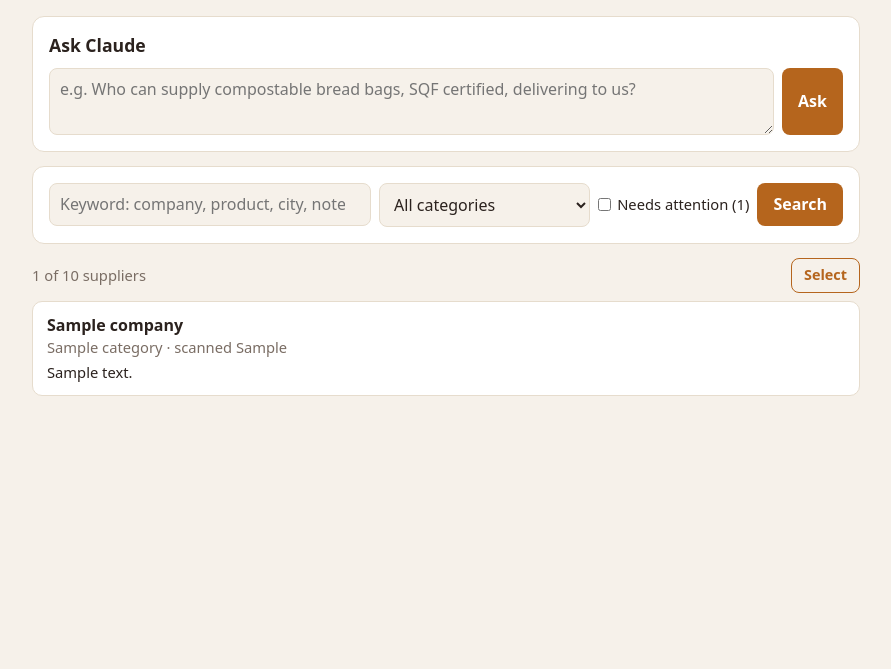
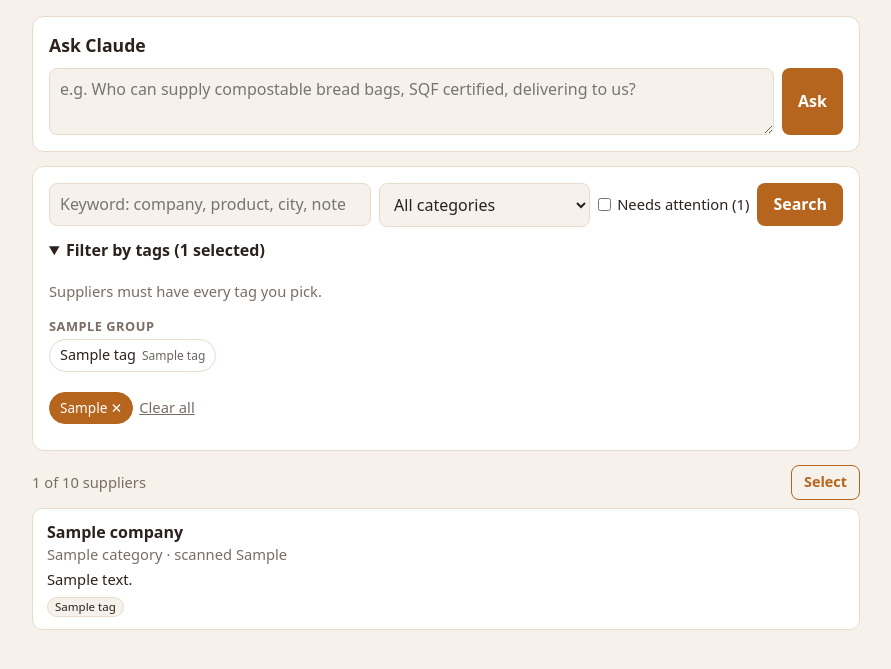
Before and after one commit to jennysaidrun-a11y/Rolodex, a FastAPI app: template rolodex/templates/index.html in a window 1280 px wide. Shown: the part 53-722 px from the top of the page, without its empty margins (194-1085 px from the left). Run offline with FastAPI, Linux system fonts and the light colour scheme; the template is opened without the code that fills it: most values are stand-ins (such as "Sample title", 1, 10 or a date in 2020).

Commit message:
Tags from research, with a multi-select tag filter
Each scan now returns 5-15 filter tags grouped as Product, Certification,
Capability, Service area and Other. Research is shown the tags already in
use so it reuses the same spellings, and new tags are snapped to existing
ones case-insensitively. The search page gets a "Filter by tags" panel of
toggle chips with counts (a supplier must have every selected tag), plus
removable active-filter pills. Profiles show their tags as filter links.
On Edit, staff can untick research tags (they stay removed on rescans) or
add their own. Older databases get the new columns on startup.

Co-Authored-By: Claude Opus 5.5 <noreply@anthropic.com>
Claude-Session: https://claude.ai/code/session_01KMZ8PeRytnXvzSoetYWKQa

```diff
--- a/rolodex/app.py
+++ b/rolodex/app.py
@@ -13,7 +13,7 @@ from urllib.parse import urlencode
 from contextlib import asynccontextmanager
 from pathlib import Path
 
-from fastapi import FastAPI, File, Form, HTTPException, Request, UploadFile
+from fastapi import FastAPI, File, Form, HTTPException, Query, Request, UploadFile
 from fastapi.responses import FileResponse, RedirectResponse
 from fastapi.staticfiles import StaticFiles
 from fastapi.templating import Jinja2Templates
@@ -26,6 +26,8 @@ from . import claude, config, db, recheck
 HERE = Path(__file__).resolve().parent
 templates = Jinja2Templates(directory=HERE / "templates")
 # Links come from web research: only ever render http(s) ones.
+templates.env.globals["without_tag"] = lambda request, tag: "/?" + urlencode(
+    [(k, v) for k, v in request.query_params.multi_items() if not (k == "tag" and v == tag)])
 templates.env.filters["link"] = lambda u: u if str(u).lower().startswith(("http://", "https://")) else ""
 
 
@@ -81,9 +83,10 @@ def login(request: Request, password: str = Form(...)):
 # ---------- browse / search / ask ----------
 
 @app.get("/")
-def home(request: Request, q: str = "", category: str = "", attention: bool = False):
-    return page(request, "index.html", suppliers=db.search(q, category, attention), q=q, category=category,
-                attention=attention, categories=db.categories(),
+def home(request: Request, q: str = "", category: str = "", attention: bool = False,
+         tag: list[str] = Query([])):
+    return page(request, "index.html", suppliers=db.search(q, category, attention, tag), q=q, category=category,
+                attention=attention, categories=db.categories(), selected_tags=tag, tag_counts=db.tag_counts(),
                 attention_count=len(db.search(attention=True)), total=len(db.all_suppliers()))
 
 
@@ -160,19 +163,29 @@ def supplier(request: Request, supplier_id: int):
 def edit_form(request: Request, supplier_id: int, new: bool = False, error: str = ""):
     s = _get(supplier_id)
     return page(request, "edit.html", s=s, new=new, error=error, cards=db.cards_for(supplier_id),
-                all_categories=sorted(set(claude.CATEGORIES) | set(db.categories())),
+                all_categories=sorted(set(claude.CATEGORIES) | set(db.categories())), tag_groups=db.TAG_GROUPS,
                 duplicates=db.possible_duplicates(s["company"], s["website"], s["email"], exclude=supplier_id))
 
 
 @app.post("/supplier/{supplier_id}/edit")
 def edit(supplier_id: int, company: str = Form(...), contact_name: str = Form(""),
          contact_title: str = Form(""), phone: str = Form(""), email: str = Form(""), website: str = Form(""),
-         address: str = Form(""), categories: list[str] = Form([]), other_categories: str = Form("")):
+         address: str = Form(""), categories: list[str] = Form([]), other_categories: str = Form(""),
+         keep_tags: list[str] = Form([]), new_tags: str = Form(""), new_tag_group: str = Form("Other")):
     s = _get(supplier_id)
     cats = categories + [c.strip() for c in other_categories.split(",") if c.strip()]
+    # Tags: unticking a research tag removes it for good (rescans won't bring it back);
+    # typed-in tags are staff tags and are kept across rescans.
+    kept = {t.lower() for t in keep_tags}
+    added = db.clean_tags([{"group": new_tag_group, "name": n} for n in new_tags.split(",")])
+    added_names = {t["name"].lower() for t in added}
+    removed = ({n.lower() for n in s["removed_tags"]}
+               | {t["name"].lower() for t in s["tags"] if t["name"].lower() not in kept}) - added_names
+    staff = [t for t in s["staff_tags"] if t["name"].lower() in kept and t["name"].lower() not in added_names]
     db.update_supplier(supplier_id, company=company.strip() or "Unknown company", contact_name=contact_name,
                        contact_title=contact_title, phone=phone, email=email, website=website, address=address,
-                       categories=list(dict.fromkeys(cats)))
+                       categories=list(dict.fromkeys(cats)), staff_tags=staff + added,
+                       removed_tags=sorted(removed))
     if s["status"] == "new":   # first save of a new card: go research it
         recheck.queue(supplier_id)
     return back_to(f"/supplier/{supplier_id}")
--- a/rolodex/claude.py
+++ b/rolodex/claude.py
@@ -9,6 +9,7 @@ from pathlib import Path
 import anthropic
 
 from . import config
+from .db import TAG_GROUPS
 
 CATEGORIES = [
     "Flour & grains", "Sweeteners", "Dairy & eggs", "Fats & oils", "Yeast & cultures",
@@ -84,6 +85,7 @@ RESEARCH_SCHEMA = _schema({
     "needs_attention": {"type": "boolean"},
     "attention_reason": STR,
     "sources": STR_LIST,
+    "tags": {"type": "array", "items": _schema({"group": {"type": "string", "enum": TAG_GROUPS}, "name": STR})},
 })
 
 ANSWER_SCHEMA = _schema({
@@ -148,7 +150,21 @@ def read_card(front: Path, back: Path | None) -> dict:
     return _json_result(response)
 
 
-def research(supplier: dict, notes: list[str]) -> dict:
+TAG_GUIDE = (
+    "tags: 5-15 short filter tags (1-3 words, Title Case) that buyers would filter on, each in a group:\n"
+    "- Product: specific things they sell, e.g. Bread Bags, Corrugated Boxes, High-Gluten Flour, "
+    "Sesame Seeds, Spiral Mixers, Conveyor Belting\n"
+    "- Certification: e.g. SQF, BRCGS, FSSC 22000, Organic, Kosher, Halal, Non-GMO Project, Gluten-Free "
+    "Certified (only if confirmed current)\n"
+    "- Capability: e.g. Nut-Free Facility, Custom Printing, Private Label, Bulk Totes, Same-Week Delivery, "
+    "Equipment Repair, 24/7 Service, Compostable\n"
+    "- Service area: e.g. Nationwide, Midwest, Kansas\n"
+    "- Other: e.g. Distributor, Manufacturer, Family-Owned, Recall History\n"
+    "Only tag what the sources support."
+)
+
+
+def research(supplier: dict, notes: list[str], vocabulary: list[dict] | None = None) -> dict:
     """Look the supplier up on the web and return a fresh profile, noting what changed since last time."""
     known = {k: supplier[k] for k in ("company", "contact_name", "phone", "email", "website", "address",
                                       "categories")}
@@ -174,7 +190,11 @@ def research(supplier: dict, notes: list[str]) -> dict:
         "changes_since_last_check: short bullets of what differs from the last check (empty on the first "
         "check). Set needs_attention for anything the bakery should look at: a recall or warning letter, a "
         "lost certification, a closure or acquisition, or a website/phone that no longer works. "
-        "The summary is 2-3 sentences on who they are and what they could supply us."
+        "The summary is 2-3 sentences on who they are and what they could supply us.\n\n"
+        + TAG_GUIDE
+        + ("\nTags already used in the rolodex (reuse these exact spellings whenever one fits; add a new tag "
+           "only for something none of them covers):\n"
+           + "\n".join(f"- {t['group']}: {t['name']}" for t in vocabulary) if vocabulary else "")
     )
     messages = [{"role": "user", "content": prompt}]
     for _ in range(6):   # web search can pause a long turn; resume it a few times
@@ -197,6 +217,7 @@ def _directory(suppliers: list[dict], notes: dict[int, list[str]]) -> str:
         p = s["profile"]
         rows.append({
             "id": s["id"], "company": s["company"], "status": s["status"], "categories": s["categories"],
+            "tags": [t["name"] for t in s.get("all_tags", [])],
             "contact": " ".join(x for x in (s["contact_name"], s["phone"], s["email"]) if x),
             "address": s["address"], "summary": s["summary"],
             "products": [x["name"] for x in p.get("products", [])],
--- a/rolodex/recheck.py
+++ b/rolodex/recheck.py
@@ -30,7 +30,7 @@ def research_one(supplier_id: int) -> None:
         db.update_supplier(supplier_id, status="researching")
         try:
             notes = [n["text"] for n in db.notes_for(supplier_id)]
-            result = claude.research(s, notes)
+            result = claude.research(s, notes, db.tag_vocabulary())
         except Exception as e:   # keep the loop alive; the error shows on the profile page
             log.exception("research failed for supplier %s", supplier_id)
             msg = str(e) if isinstance(e, claude.ClaudeError) else f"Unexpected error: {e}"
--- a/rolodex/static/style.css
+++ b/rolodex/static/style.css
@@ -82,3 +82,21 @@ legend { font-weight: 600; font-size: .92rem; padding: 0 4px; }
             justify-content: space-between; align-items: center; gap: 10px; }
 .scan-bar.on { display: flex; }
 .scan-bar .check input { width: 20px; height: 20px; }
+.filters .wide { flex-basis: 100%; }
+.tag-filter summary { cursor: pointer; font-weight: 600; padding: 4px 0; }
+.tag-group { margin: 8px 0; }
+.tag-group-name { display: block; font-size: .8rem; font-weight: 700; color: var(--muted); text-transform: uppercase;
+                  letter-spacing: .04em; margin-bottom: 4px; }
+.chip.toggle { cursor: pointer; font-size: .9rem; }
+.chip.toggle input { position: absolute; opacity: 0; pointer-events: none; }
+.chip.toggle:has(input:checked), .chip.on { background: var(--accent); border-color: var(--accent); color: #fff; }
+.chip.toggle:has(input:focus-visible) { outline: 2px solid var(--accent); outline-offset: 2px; }
+.chip .n { font-size: .75rem; opacity: .7; }
+a.chip { text-decoration: none; color: var(--ink); font-size: .85rem; }
+a.chip.on { color: #fff; }
+.active-tags { margin-top: 10px; align-items: center; }
+.profile-tags { margin: 8px 0 0; }
+.mini-tags { display: flex; flex-wrap: wrap; gap: 4px; margin-top: 6px; }
+.mini { font-size: .72rem; padding: 1px 7px; border-radius: 99px; background: var(--bg); border: 1px solid var(--line); }
+.add-tags { display: grid; grid-template-columns: 2fr 1fr; gap: 10px; }
+@media (max-width: 560px) { .add-tags { grid-template-columns: 1fr; } }
--- a/rolodex/templates/index.html
+++ b/rolodex/templates/index.html
@@ -19,7 +19,33 @@
     <label class="check"><input type="checkbox" name="attention" value="true" {% if attention %}checked{% endif %}
       onchange="this.form.submit()"> Needs attention ({{ attention_count }})</label>
     <button class="btn">Search</button>
+    {% if tag_counts %}
+    <details class="tag-filter wide" {% if selected_tags %}open{% endif %}>
+      <summary>Filter by tags{% if selected_tags %} ({{ selected_tags|length }} selected){% endif %}</summary>
+      <p class="muted">Suppliers must have every tag you pick.</p>
+      {% for group, tags in tag_counts.items() %}
+      <div class="tag-group">
+        <span class="tag-group-name">{{ group }}</span>
+        <div class="chips">
+          {% for name, n in tags %}
+          <label class="chip toggle"><input type="checkbox" name="tag" value="{{ name }}"
+            {% if name in selected_tags %}checked{% endif %} onchange="this.form.submit()"> {{ name }} <span class="n">{{ n }}</span></label>
+          {% endfor %}
+        </div>
+      </div>
+      {% endfor %}
+    </details>
+    {% endif %}
   </form>
+  {% if selected_tags %}
+  <div class="chips active-tags">
+    {% for t in selected_tags %}
+    <a class="chip on" href="{{ without_tag(request, t) }}"
+       title="Remove this tag filter">{{ t }} ✕</a>
+    {% endfor %}
+    <a class="muted" href="/">Clear all</a>
+  </div>
+  {% endif %}
 </section>
 
 <div class="list-head">
@@ -47,6 +73,7 @@
       {% if s.status == "new" %}<span class="tag">Not reviewed</span>{% endif %}
       <span class="muted">{{ s.categories|join(", ") }}{% if s.last_checked %} · scanned {{ s.last_checked[:10] }}{% endif %}</span>
       {% if s.summary %}<span class="summary">{{ s.summary }}</span>{% endif %}
+      {% if s.all_tags %}<span class="mini-tags">{% for t in s.all_tags[:8] %}<span class="mini">{{ t.name }}</span>{% endfor %}{% if s.all_tags|length > 8 %}<span class="muted">+{{ s.all_tags|length - 8 }}</span>{% endif %}</span>{% endif %}
     </a>
   </li>
   {% endfor %}
--- a/rolodex/templates/supplier.html
+++ b/rolodex/templates/supplier.html
@@ -7,6 +7,7 @@
     <div>
       <h1>{{ s.company }}</h1>
       <p class="muted">{{ s.categories|join(" · ") }}</p>
+      {% if s.all_tags %}<div class="chips profile-tags">{% for t in s.all_tags %}<a class="chip" href="/?tag={{ t.name|urlencode }}" title="{{ t.group }}: show all suppliers with this tag">{{ t.name }}</a>{% endfor %}</div>{% endif %}
     </div>
     <a class="btn small ghost" href="/supplier/{{ s.id }}/edit">Edit</a>
   </div>
```
Also changed, not shown: CLAUDE.md (+3 -0 lines), rolodex/db.py (+69 -4 lines), rolodex/templates/edit.html (+18 -0 lines), tests/test_app.py (+58 -5 lines), README.md.
